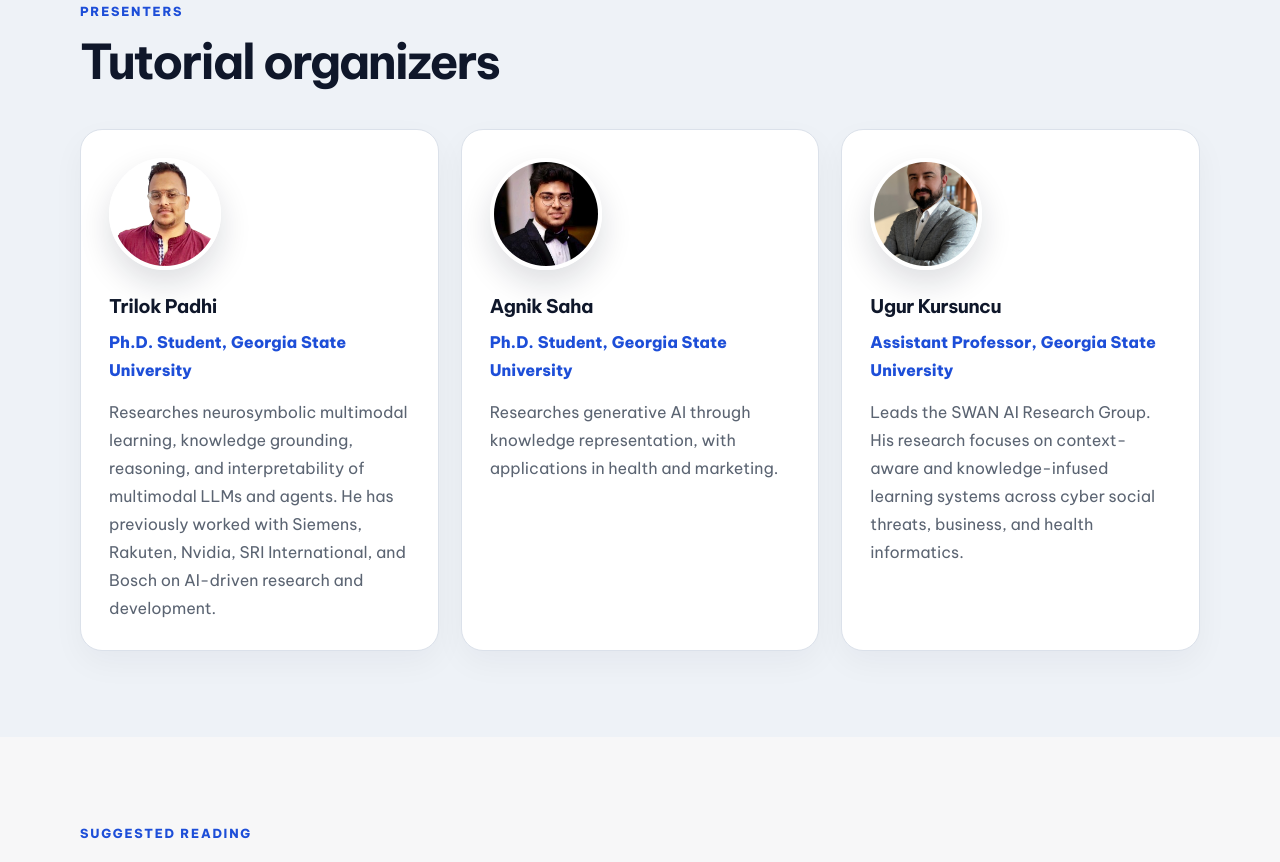
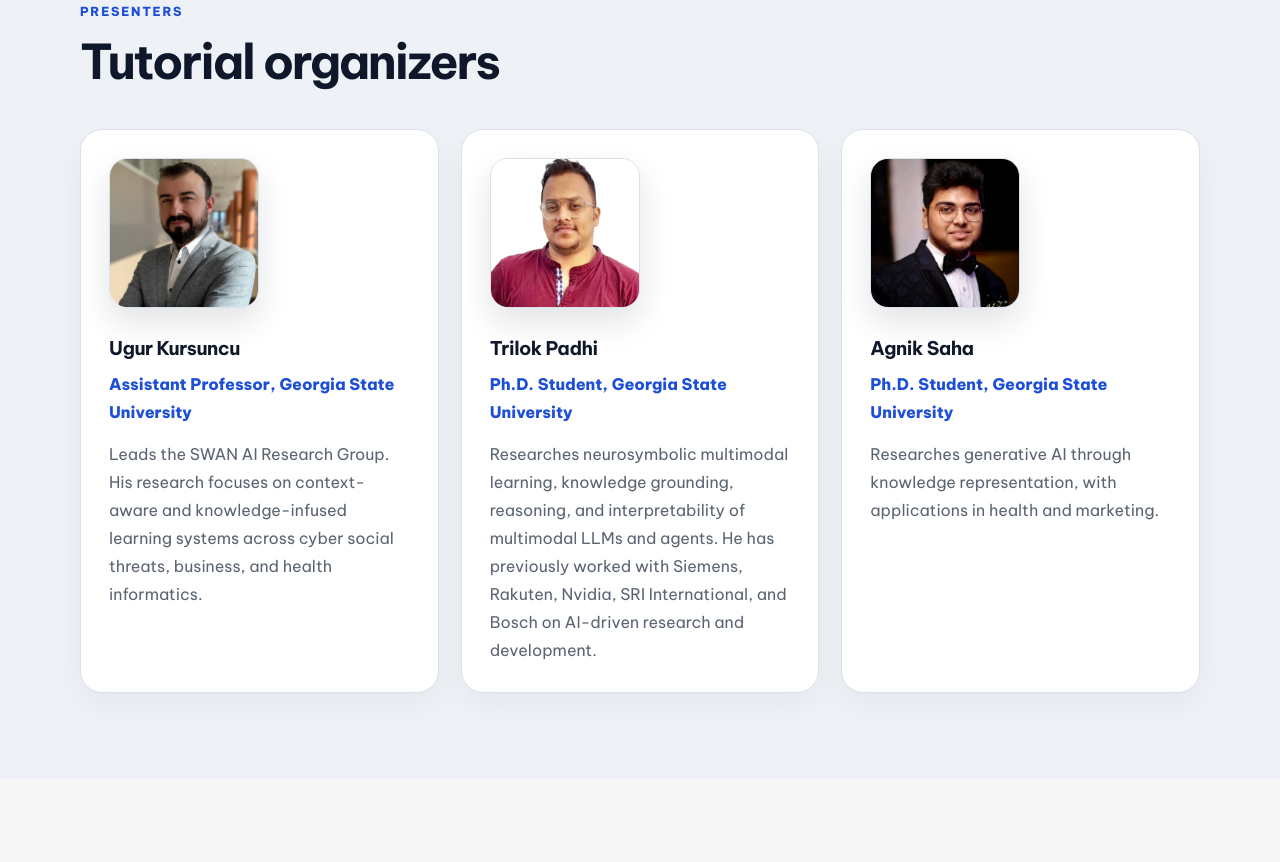
Before and after one commit to SWAN-AI/ICWSM_Tutorial, a React (Create React App) app: page / in a window 1280 px wide. Shown: the part 4220-5082 px from the top of the page. Built offline with nearby package versions, Linux system fonts and the light colour scheme.

Commit message:
fix presenters

```diff
--- a/src/App.css
+++ b/src/App.css
@@ -529,16 +529,19 @@ p {
 }
 
 .presenter-image {
-  width: 112px;
-  height: 112px;
-  margin-bottom: 20px;
-  border-radius: 50%;
+  width: 150px;
+  height: 150px;
+  margin-bottom: 24px;
+  border-radius: 18px;
   object-fit: cover;
   object-position: center;
-  border: 4px solid #ffffff;
-  box-shadow: 0 14px 32px rgba(15, 23, 42, 0.14);
+  border: 1px solid var(--border);
+  box-shadow: 0 14px 32px rgba(15, 23, 42, 0.12);
 }
 
+.presenter-card:first-child .presenter-image {
+  object-position: center top;
+}
 @media (max-width: 980px) {
   .topbar {
     align-items: flex-start;
@@ -761,3 +764,28 @@ p {
     font-size: 0.9rem;
   }
 }
+
+.lead-presenter {
+  border: 2px solid var(--primary);
+  transform: translateY(-10px);
+  box-shadow: 0 24px 60px rgba(29, 78, 216, 0.16);
+}
+
+.lead-presenter .presenter-image {
+  width: 144px;
+  height: 144px;
+}
+
+.lead-presenter h3::after {
+  content: "Lead Organizer";
+  display: block;
+  width: fit-content;
+  margin-top: 10px;
+  padding: 6px 12px;
+  border-radius: 999px;
+  color: #ffffff;
+  background: var(--primary);
+  font-size: 0.78rem;
+  font-weight: 900;
+  letter-spacing: 0.04em;
+}
--- a/src/App.js
+++ b/src/App.js
@@ -64,6 +64,13 @@ const readings = [
 
 const presenters = [
   {
+    name: "Ugur Kursuncu",
+    role: "Assistant Professor, Georgia State University",
+    image: ugurImage,
+    bio:
+      "Leads the SWAN AI Research Group. His research focuses on context-aware and knowledge-infused learning systems across cyber social threats, business, and health informatics.",
+  },
+  {
     name: "Trilok Padhi",
     role: "Ph.D. Student, Georgia State University",
     image: trilokImage,
@@ -76,13 +83,6 @@ const presenters = [
     image: agnikImage,
     bio:
       "Researches generative AI through knowledge representation, with applications in health and marketing.",
-  },
-  {
-    name: "Ugur Kursuncu",
-    role: "Assistant Professor, Georgia State University",
-    image: ugurImage,
-    bio:
-      "Leads the SWAN AI Research Group. His research focuses on context-aware and knowledge-infused learning systems across cyber social threats, business, and health informatics.",
   },
 ];
 
@@ -311,7 +311,6 @@ function App() {
               <p className="eyebrow">Presenters</p>
               <h2>Tutorial organizers</h2>
             </div>
-
             <div className="presenter-grid">
               {presenters.map((person) => (
                 <article className="presenter-card" key={person.name}>
```
